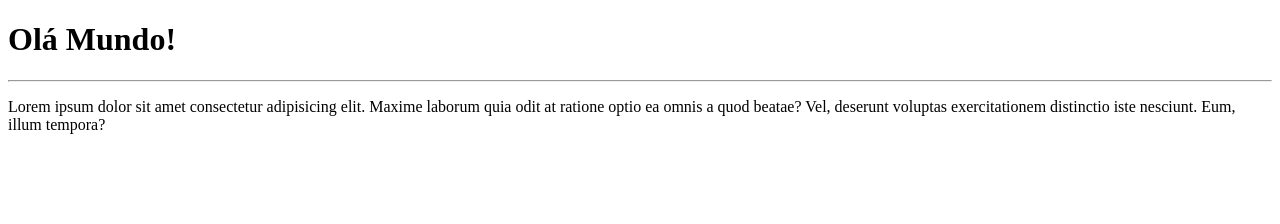
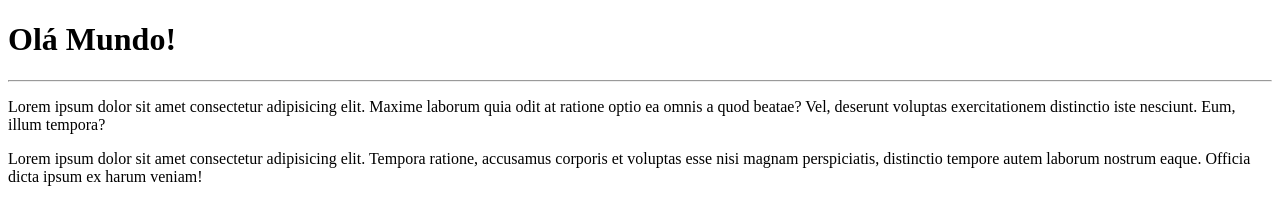
Before and after one commit to HeltonLeal/Ola-Mundo, a plain HTML site: page site-exemplo/index.html in a window 1280 px wide. Drawn offline with Linux system fonts and the light colour scheme.

Commit message:
Adicionei um paragrafo

```diff
--- a/site-exemplo/index.html
+++ b/site-exemplo/index.html
@@ -9,6 +9,7 @@
     <h1>Olá Mundo!</h1>
     <hr>
     <p>Lorem ipsum dolor sit amet consectetur adipisicing elit. Maxime laborum quia odit at ratione optio ea omnis a quod beatae? Vel, deserunt voluptas exercitationem distinctio iste nesciunt. Eum, illum tempora?</p>
+    <p>Lorem ipsum dolor sit amet consectetur adipisicing elit. Tempora ratione, accusamus corporis et voluptas esse nisi magnam perspiciatis, distinctio tempore autem laborum nostrum eaque. Officia dicta ipsum ex harum veniam!</p>
 </body>
 
 </html>
```
